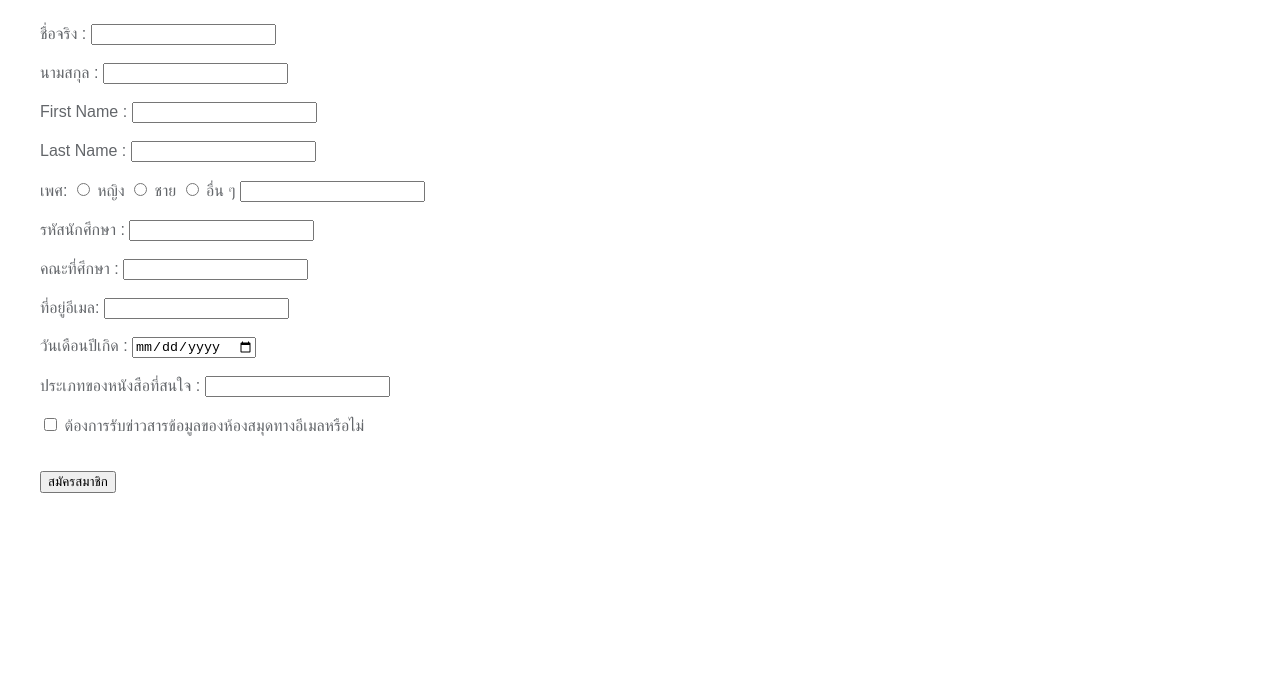
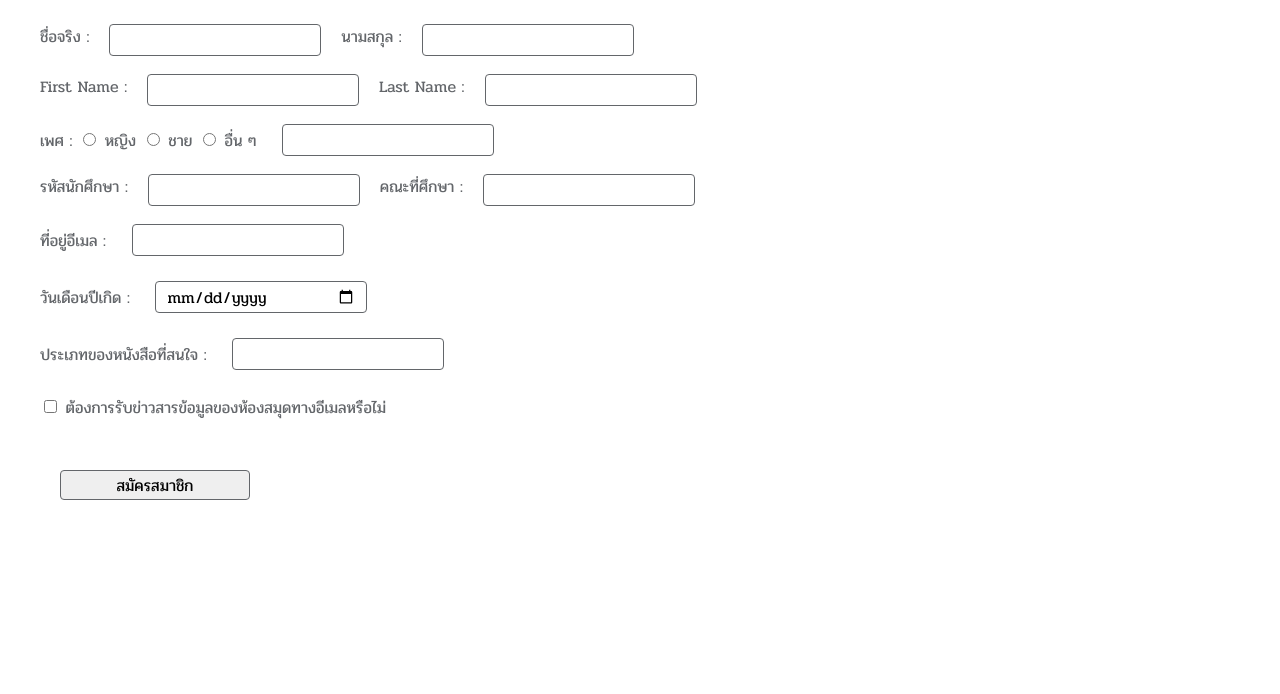
Before and after one commit to KaylahJin/6709616863_LibraryMembershipApplicationForm, a plain HTML site: page index.html in a window 1280 px wide. Shown: the part 106-800 px from the top of the page. Drawn offline with Linux system fonts and the light colour scheme; a web font is replaced by a local one.

Commit message:
Wrap element

```diff
--- a/index.html
+++ b/index.html
@@ -5,6 +5,9 @@
     <meta name="viewport" content="width=device-width, initial-scale=1.0">
     <title>Library Membership Application Form</title>
     <link rel="stylesheet" href="style.css">
+    <link rel="preconnect" href="https://fonts.googleapis.com">
+    <link rel="preconnect" href="https://fonts.gstatic.com" crossorigin>
+    <link href="https://fonts.googleapis.com/css2?family=Noto+Sans+Thai:wght@100..900&family=Pridi&family=SUSE&display=swap" rel="stylesheet">
 </head>
 <body>
     <header>
@@ -13,34 +16,42 @@
     </header>
 
     <form>
-        <label for="fnameth">ชื่อจริง : </label>
+        <div class="form">
+        <label for="fnameth">ชื่อจริง :</label>
         <input type="text" id="fnameth" name="fnameth"><br><br>
 
-        <label for="lnameth">นามสกุล : </label>
+        <label for="lnameth">นามสกุล :</label>
         <input type="text" id="lnameth" name="lnameth"><br><br>
+        </div>
 
-        <label for="fnameen">First Name : </label>
+        <div class="form">
+        <label for="fnameen">First Name :</label>
         <input type="text" id="fnameen" name="fnameen"><br><br>
 
-        <label for="lnameen">Last Name : </label>
+        <label for="lnameen">Last Name :</label>
         <input type="text" id="lnameen" name="lnameen"><br><br>
+        </div>
 
-        เพศ:
+        <div class="form">
+        <label for="gender">เพศ :
         <input type="radio" id="female" name="gender" value="female">
         <label for="female">หญิง</label>
         <input type="radio" id="male" name="gender" value="male">
         <label for="male">ชาย</label>
         <input type="radio" id="female" name="gender" value="female">
-        <label for="female">อื่น ๆ</label>
-        <input type="text" id="female" name="gender" value=""><br><br>
+        <label for="more">อื่น ๆ</label>
+        <input type="text" id="more" name="gender" value=""> </label><br><br>
+        </div>
 
+        <div class="form">
         <label for="id">รหัสนักศึกษา :</label>
         <input type="text" id="id" name="id"><br><br>
 
         <label for="id">คณะที่ศึกษา :</label>
         <input type="text" id="faculty" name="faculty"><br><br>
+        </div></div>
 
-        <label for="email">ที่อยู่อีเมล:</label>
+        <label for="email">ที่อยู่อีเมล :</label>
         <input type="email" id="email" name="email"><br><br>
 
         <label for="birth">วันเดือนปีเกิด :</label>
--- a/style.css
+++ b/style.css
@@ -2,7 +2,7 @@ body {
     color: rgb(99, 102, 106);
     background-size: cover;
     background-image: url(resources/wallpaperflare.com_wallpaper.jpg);
-    font-family: "Noto Sans Thai Looped", sans-serif;
+    font-family: "SUSE", serif;
     margin: 0px;
     display: block;
     flex-direction: column;
@@ -35,7 +35,27 @@ header {
 }
 
 form {
+    font-family: "Pridi", serif;
     font-size: medium;
     margin: 20px;
     padding: 20px;
+
 }
+
+.form{
+    display: flex;
+    flex-wrap: wrap;
+
+}
+
+input[type=text] , input[type=email] , input[type=date] , [type=submit] {
+    font-family: "Pridi", serif;
+    font-size: medium;
+    text-decoration: none;
+    border: 1px solid rgb(99, 102, 106);
+    border-radius: 4px;
+    width: 190px;
+    height: 30px;
+    padding: 0px 10px;
+    margin: 0px 20px;
+  }
```
